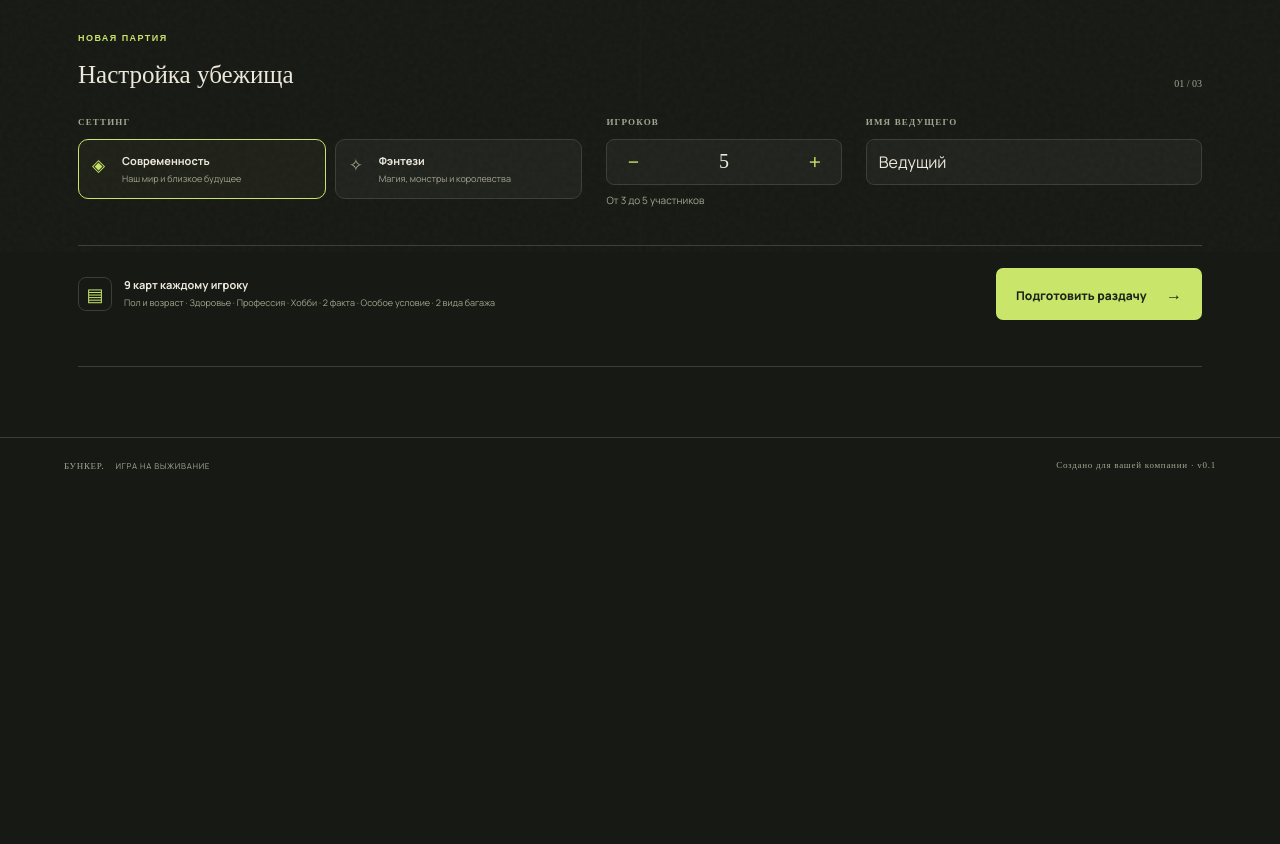
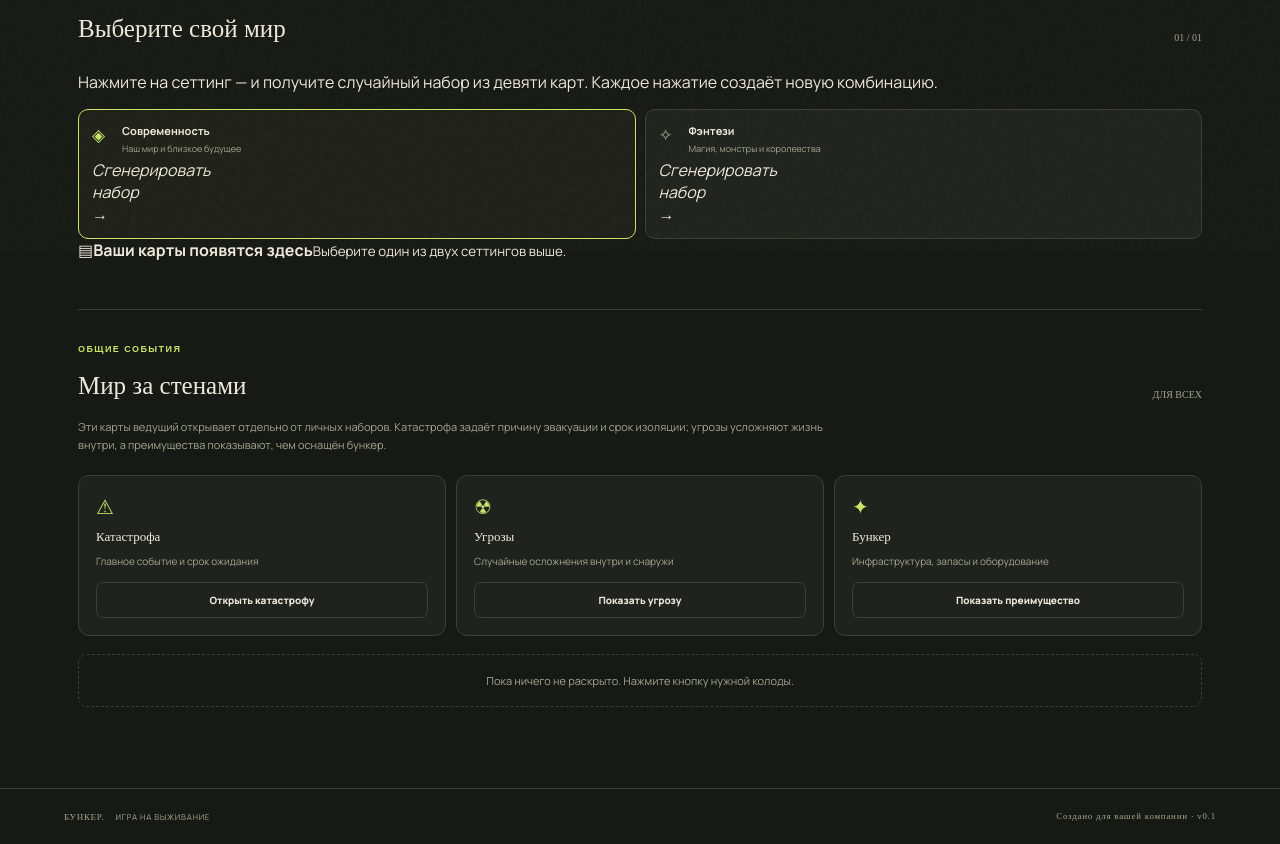
Before and after one commit to Kolan2/Bunker, a plain HTML site: page index.html in a window 1280 px wide. Shown: the part 548-1392 px from the top of the page. Before the commit the page ends 1041 px from the top, so only its background shows below. Drawn offline with Linux system fonts and the light colour scheme; a web font is replaced by a local one.

Commit message:
Simplify bunker into random card generator

```diff
--- a/index.html
+++ b/index.html
@@ -31,38 +31,26 @@
         <div class="hero-art" aria-hidden="true"><div class="orbit orbit-one"></div><div class="orbit orbit-two"></div><div class="vault"><div class="vault-ring"></div><div class="vault-core">B<span>•</span></div><div class="vault-label">УРОВЕНЬ<br>ДОСТУПА 05</div></div><div class="art-stamp">NO<br>EXIT</div></div>
       </div>
 
-      <section class="setup-panel" id="setup-panel">
-        <div class="section-heading"><div><p class="eyebrow">НОВАЯ ПАРТИЯ</p><h2>Настройка убежища</h2></div><span class="step-count">01 / 03</span></div>
-        <div class="setup-grid">
-          <div class="field-group"><label>СЕТТИНГ</label><div class="setting-switch"><button class="setting-option selected" data-setting="modern"><span>◈</span><b>Современность</b><small>Наш мир и близкое будущее</small></button><button class="setting-option" data-setting="fantasy"><span>✧</span><b>Фэнтези</b><small>Магия, монстры и королевства</small></button></div></div>
-          <div class="field-group"><label>ИГРОКОВ</label><div class="player-count"><button id="players-minus" aria-label="Уменьшить">−</button><strong id="player-count">5</strong><button id="players-plus" aria-label="Увеличить">+</button></div><p class="field-hint">От 3 до 5 участников</p></div>
-          <div class="field-group"><label>ИМЯ ВЕДУЩЕГО</label><input id="host-name" maxlength="20" placeholder="Например, Алексей" value="Ведущий"></div>
+      <section class="generator-panel" id="generator-panel">
+        <div class="section-heading"><div><p class="eyebrow">НОВАЯ ПАРТИЯ</p><h2>Выберите свой мир</h2></div><span class="step-count">01 / 01</span></div>
+        <p class="generator-intro">Нажмите на сеттинг — и получите случайный набор из девяти карт. Каждое нажатие создаёт новую комбинацию.</p>
+        <div class="setting-switch generator-settings">
+          <button class="setting-option selected" data-generate-setting="modern"><span>◈</span><b>Современность</b><small>Наш мир и близкое будущее</small><i>Сгенерировать набор →</i></button>
+          <button class="setting-option" data-generate-setting="fantasy"><span>✧</span><b>Фэнтези</b><small>Магия, монстры и королевства</small><i>Сгенерировать набор →</i></button>
         </div>
-        <div class="setup-bottom"><div class="deck-note"><span class="note-icon">▤</span><span><b>9 карт каждому игроку</b><small>Пол и возраст · Здоровье · Профессия · Хобби · 2 факта · Особое условие · 2 вида багажа</small></span></div><button class="btn btn-primary" id="start-game">Подготовить раздачу <span>→</span></button></div>
-      </section>
-
-      <section class="room-panel hidden" id="room-panel">
-        <div class="section-heading"><div><p class="eyebrow">КОМНАТА СОЗДАНА</p><h2>Подготовка участников</h2></div><span class="room-code" id="room-code">-----</span></div>
-        <p class="room-description">Это демонстрационный режим на одном устройстве. Каждый участник может по очереди открыть свой набор. Для игры с разных телефонов подключим серверную комнату.</p>
-        <div id="players-list" class="players-list"></div>
-        <div class="room-actions"><button class="btn btn-ghost" id="reset-room">← Изменить настройки</button><button class="btn btn-primary" id="deal-cards">Раздать карты <span>→</span></button></div>
-      </section>
-
-      <section class="game-panel hidden" id="game-panel">
-        <div class="game-top"><div><p class="eyebrow">ВАШИ СЕКРЕТЫ</p><h2 id="game-title">Карты игрока</h2></div><div class="game-player-select"><label for="current-player">СМОТРИТ ИГРОК</label><select id="current-player"></select></div></div>
-        <div class="privacy-note">◉ Карты видны только выбранному игроку на этом устройстве. Передайте телефон следующему участнику.</div>
-        <div id="hand" class="hand-grid"></div>
-        <div class="game-footer"><span id="hand-progress">9 КАРТ · 0 ОТКРЫТО</span><button class="btn btn-primary" id="reveal-all">Открыть все карты</button></div>
-        <section class="scenario-board">
-          <div class="section-heading"><div><p class="eyebrow">ОБЩИЕ КАРТЫ ПАРТИИ</p><h2>Условия выживания</h2></div><span class="step-count">СЦЕНАРИЙ</span></div>
-          <p class="scenario-intro">Эти карты общие для всех участников. Их открывает ведущий в нужный момент: катастрофа — в начале, угрозы — по ходу игры, преимущества — при изучении бункера.</p>
+        <div id="generated-pack" class="generated-pack">
+          <div class="pack-placeholder"><span>▤</span><b>Ваши карты появятся здесь</b><small>Выберите один из двух сеттингов выше.</small></div>
+        </div>
+        <div class="scenario-board generator-scenario">
+          <div class="section-heading"><div><p class="eyebrow">ОБЩИЕ СОБЫТИЯ</p><h2>Мир за стенами</h2></div><span class="step-count">ДЛЯ ВСЕХ</span></div>
+          <p class="scenario-intro">Эти карты ведущий открывает отдельно от личных наборов. Катастрофа задаёт причину эвакуации и срок изоляции; угрозы усложняют жизнь внутри, а преимущества показывают, чем оснащён бункер.</p>
           <div class="scenario-controls">
-            <article class="scenario-deck"><span class="scenario-icon">⚠</span><b>Катастрофа</b><small>1 карта на партию</small><button class="btn btn-ghost scenario-draw" data-scenario="Катастрофа">Открыть событие</button></article>
-            <article class="scenario-deck"><span class="scenario-icon">☢</span><b>Угрозы</b><small>До 2 карт за партию</small><button class="btn btn-ghost scenario-draw" data-scenario="Угроза">Открыть угрозу</button></article>
-            <article class="scenario-deck"><span class="scenario-icon">✦</span><b>Преимущества бункера</b><small>До 3 карт за партию</small><button class="btn btn-ghost scenario-draw" data-scenario="Преимущества бункера">Открыть преимущество</button></article>
+            <article class="scenario-deck"><span class="scenario-icon">⚠</span><b>Катастрофа</b><small>Главное событие и срок ожидания</small><button class="btn btn-ghost scenario-draw" data-scenario="Катастрофа">Открыть катастрофу</button></article>
+            <article class="scenario-deck"><span class="scenario-icon">☢</span><b>Угрозы</b><small>Случайные осложнения внутри и снаружи</small><button class="btn btn-ghost scenario-draw" data-scenario="Угроза">Показать угрозу</button></article>
+            <article class="scenario-deck"><span class="scenario-icon">✦</span><b>Бункер</b><small>Инфраструктура, запасы и оборудование</small><button class="btn btn-ghost scenario-draw" data-scenario="Преимущества бункера">Показать преимущество</button></article>
           </div>
-          <div id="scenario-revealed" class="scenario-revealed"><p class="scenario-empty">Пока ничего не раскрыто. Ведущий может открыть карты выше.</p></div>
-        </section>
+          <div id="scenario-revealed" class="scenario-revealed"><p class="scenario-empty">Пока ничего не раскрыто. Нажмите кнопку нужной колоды.</p></div>
+        </div>
       </section>
     </section>
 
```
